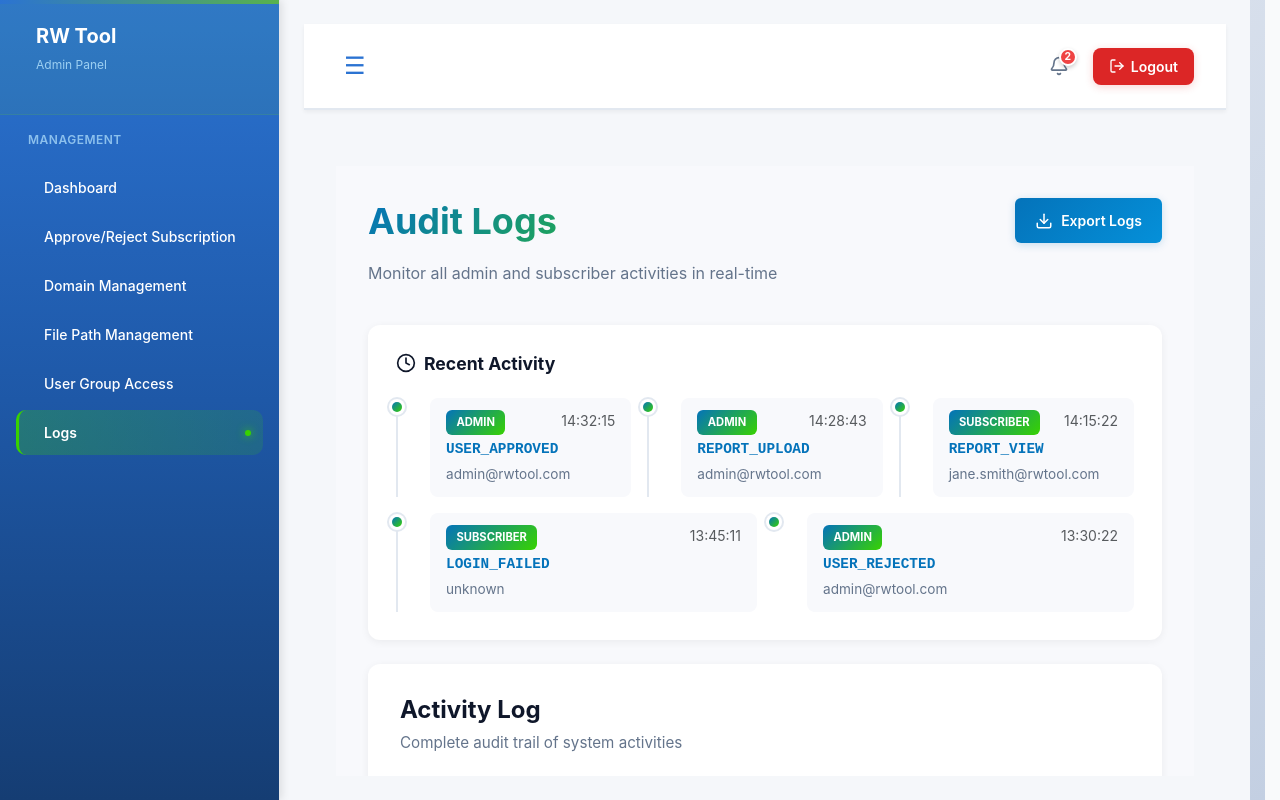
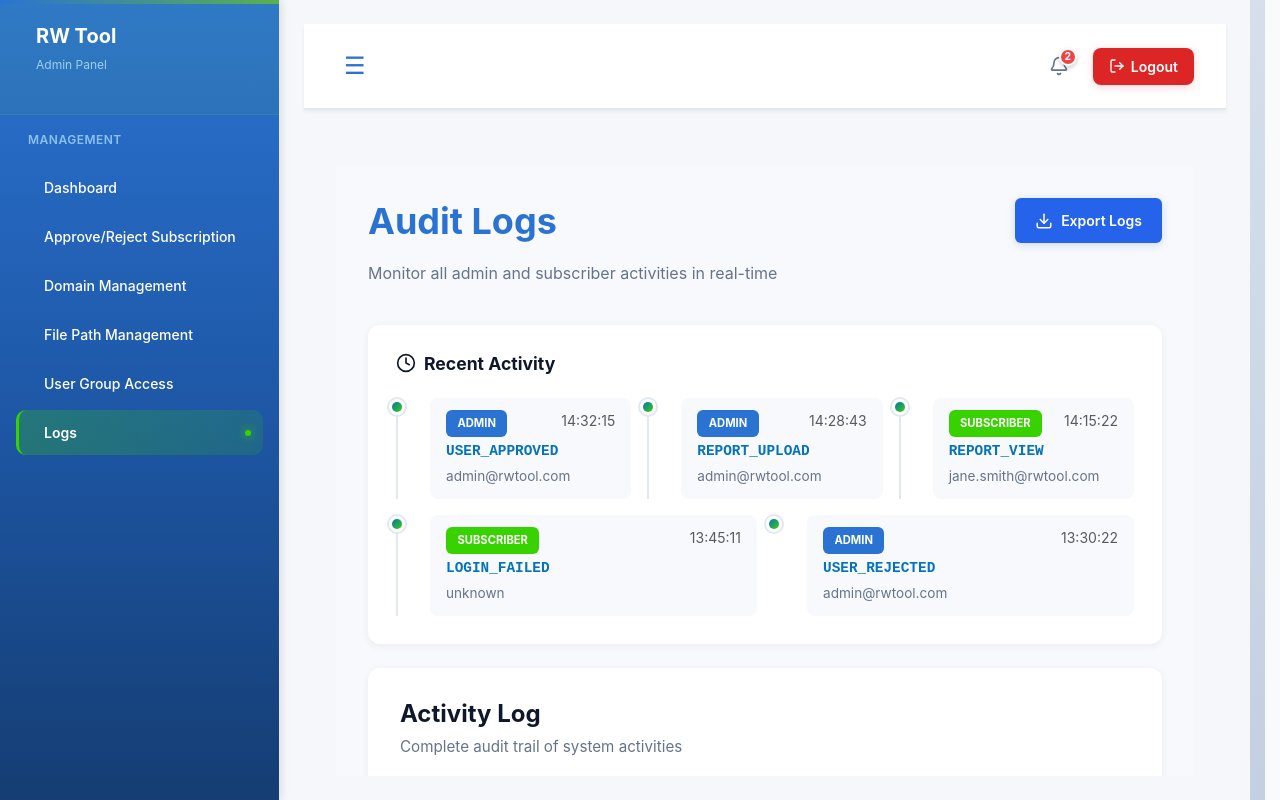
Before and after one commit to Bhavesh122/d, a React (Create React App) app: page /admin-dashboard in a window 1280 px wide. Both pictures are taken after a click on the button "Logs". Built offline with nearby package versions, Linux system fonts and the light colour scheme; a web font is replaced by a local one.

Commit message:
completely done

```diff
--- a/src/Pages/AdminPage/AuditLog/AuditLogs.css
+++ b/src/Pages/AdminPage/AuditLog/AuditLogs.css
@@ -8,9 +8,7 @@
 .audit-title {
   font-size: 2.25rem;
   font-weight: 700;
-  background: linear-gradient(135deg, #0473BA, #38D200);
-  -webkit-background-clip: text;
-  -webkit-text-fill-color: transparent;
+  color: #2B73D2;
   margin-bottom: 0.75rem;
   padding-bottom: 0.25rem;
   line-height: 1.3;
@@ -23,21 +21,24 @@
 
 /* Export Button */
 .btn-export {
-  background: linear-gradient(135deg, #0473BA, #0590d9);
+  background: #2563eb;
   border: none;
   color: white;
+  padding: 12px 24px;
+  border-radius: 8px;
+  font-size: 14px;
   font-weight: 600;
-  box-shadow: 0 2px 8px rgba(4, 115, 186, 0.2);
+  cursor: pointer;
   transition: all 0.3s ease;
-  padding: 0.625rem 1.5rem;
   display: flex;
   align-items: center;
+  box-shadow: 0 2px 8px rgba(37, 99, 235, 0.2);
 }
 
 .btn-export:hover {
-  background: linear-gradient(135deg, #0590d9, #0473BA);
+  background: #1d4ed8;
   transform: translateY(-2px);
-  box-shadow: 0 4px 12px rgba(4, 115, 186, 0.3);
+  box-shadow: 0 4px 12px rgba(37, 99, 235, 0.35);
   color: white;
 }
 
@@ -183,8 +184,17 @@
   font-weight: 700;
   display: inline-block;
   text-transform: uppercase;
-  background: linear-gradient(135deg, #0473BA, #38D200);
   color: white;
+}
+
+.role-badge.role-admin {
+  background: #2B73D2;
+  border: 1px solid rgba(43, 115, 210, 0.5);
+}
+
+.role-badge.role-subscriber {
+  background: #38D200;
+  border: 1px solid rgba(56, 210, 0, 0.5);
 }
 
 .role-badge-small {
@@ -194,8 +204,17 @@
   font-weight: 700;
   display: inline-block;
   text-transform: uppercase;
-  background: linear-gradient(135deg, #0473BA, #38D200);
   color: white;
+}
+
+.role-badge-small.role-admin {
+  background: #2B73D2;
+  border: 1px solid rgba(43, 115, 210, 0.5);
+}
+
+.role-badge-small.role-subscriber {
+  background: #38D200;
+  border: 1px solid rgba(56, 210, 0, 0.5);
 }
 
 /* Action Badge */
--- a/src/Pages/AdminPage/AuditLog/AuditLogs.js
+++ b/src/Pages/AdminPage/AuditLog/AuditLogs.js
@@ -67,7 +67,7 @@ const AuditLogs = () => {
               <div className="timeline-dot"></div>
               <div className="timeline-content">
                 <div className="d-flex justify-content-between mb-1">
-                  <span className="role-badge-small">{activity.role}</span>
+                  <span className={`role-badge-small ${activity.role === 'Admin' ? 'role-admin' : 'role-subscriber'}`}>{activity.role}</span>
                   <small className="text-muted">{activity.timestamp.split(' ')[1]}</small>
                 </div>
                 <div className="timeline-action">{activity.action}</div>
@@ -141,7 +141,7 @@ const AuditLogs = () => {
                 <tr key={log.id}>
                   <td className="text-muted">{log.timestamp}</td>
                   <td className="fw-semibold">{log.user}</td>
-                  <td><span className="role-badge">{log.role}</span></td>
+                  <td><span className={`role-badge ${log.role === 'Admin' ? 'role-admin' : 'role-subscriber'}`}>{log.role}</span></td>
                   <td><span className="action-badge">{log.action}</span></td>
                   <td>{log.details}</td>
                   <td>
--- a/src/Pages/AdminPage/FilePathManagement/FilePathManagement.css
+++ b/src/Pages/AdminPage/FilePathManagement/FilePathManagement.css
@@ -12,7 +12,7 @@
   padding: 16px 24px;
   border-radius: 8px;
   box-shadow: 0 4px 12px rgba(88, 178, 76, 0.3);
-  z-index: 1000;
+  z-index: 10000;
   animation: slideIn 0.3s ease;
   font-weight: 600;
 }
@@ -20,7 +20,7 @@
 @keyframes slideIn {
   from {
     transform: translateX(400px);
-    opacity: 0;
+    opacity: 0.7;
   }
   to {
     transform: translateX(0);
@@ -41,10 +41,7 @@
   font-size: 2rem;
   margin-bottom: 0.5rem;
   font-weight: 700;
-  background: linear-gradient(90deg, #2B73D2 0%, #58B24C 100%);
-  background-clip: text;
-  -webkit-background-clip: text;
-  -webkit-text-fill-color: transparent;
+  color: #2B73D2;
 }
 
 .fpm-subtitle {
@@ -98,17 +95,18 @@
 }
 
 .fpm-table thead {
-  background: linear-gradient(135deg, #2B73D2 0%, #58B24C 100%);
+  background: #f7fafc;
 }
 
 .fpm-table th {
   text-align: left;
   padding: 16px;
-  color: white;
+  color: #0047BB;
   font-size: 0.75rem;
   font-weight: 700;
   text-transform: uppercase;
   letter-spacing: 0.5px;
+  border-bottom: 2px solid #00CC66;
 }
 
 .fpm-table td {
@@ -139,6 +137,8 @@
   background: #f7fafc;
   padding: 4px 8px;
   border-radius: 4px;
+  word-break: break-word;
+  overflow-wrap: anywhere;
 }
 
 .fpm-no-data {
@@ -189,14 +189,14 @@
 }
 
 .fpm-btn-edit {
-  background: linear-gradient(135deg, #2B73D2 0%, #1E58A7 100%);
+  background: #2563eb;
   color: white;
 }
 
 .fpm-btn-edit:hover {
-  background: linear-gradient(135deg, #1E58A7 0%, #153D73 100%);
+  background: #1d4ed8;
   transform: translateY(-2px);
-  box-shadow: 0 4px 8px rgba(43, 115, 210, 0.2);
+  box-shadow: 0 4px 8px rgba(37, 99, 235, 0.35);
 }
 
 .fpm-btn-delete {
@@ -319,17 +319,24 @@
     width: 100%;
   }
 
+  .fpm-container {
+    overflow-x: auto;
+  }
+
   .fpm-table {
     font-size: 0.75rem;
+    min-width: 720px;
   }
 
   .fpm-table th,
   .fpm-table td {
     padding: 12px 8px;
   }
-
   .fpm-modal {
     width: 95%;
     padding: 24px;
   }
+  .fpm-scroll-container {
+    overflow-x: auto;
+  }
 }
```
Also changed, not shown: src/Pages/AdminPage/FilePathManagement/FilePathManagement.js (line endings or trailing spaces).
